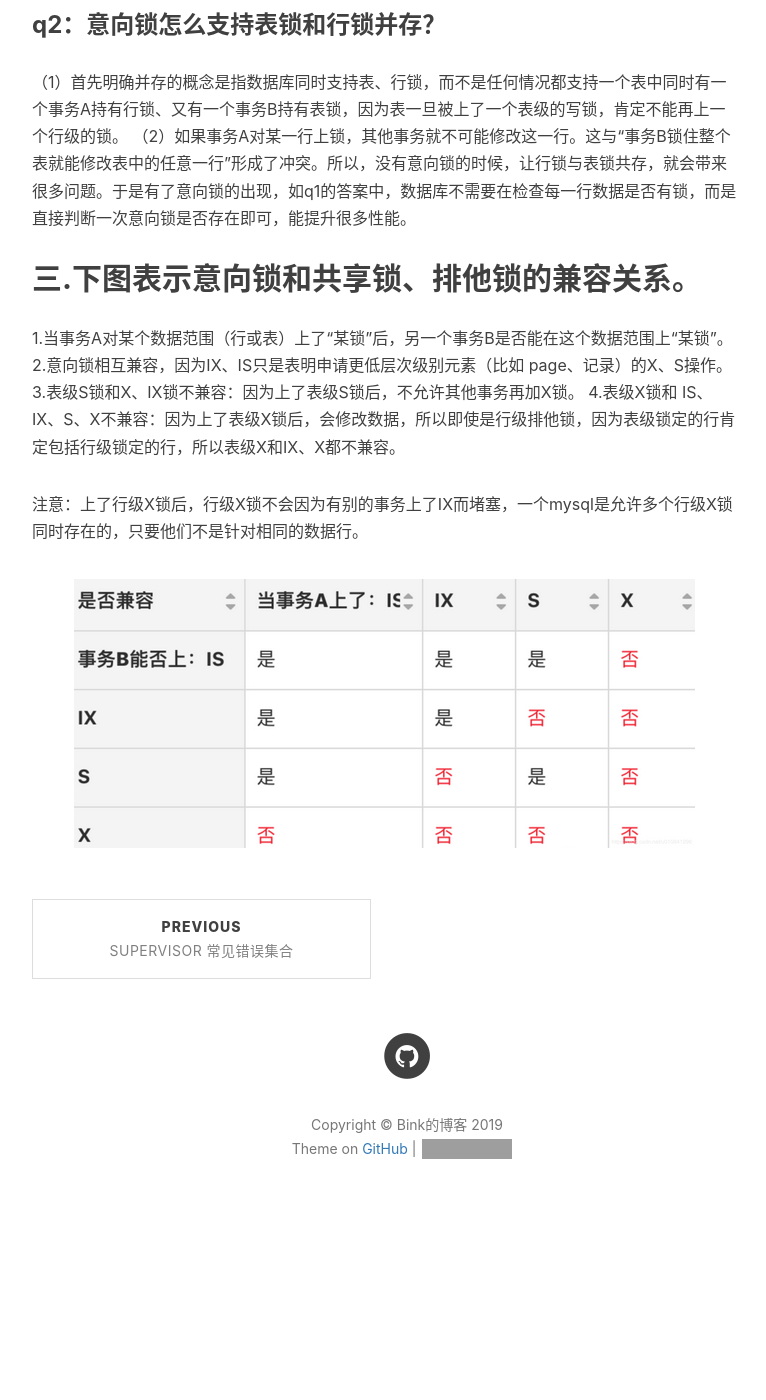
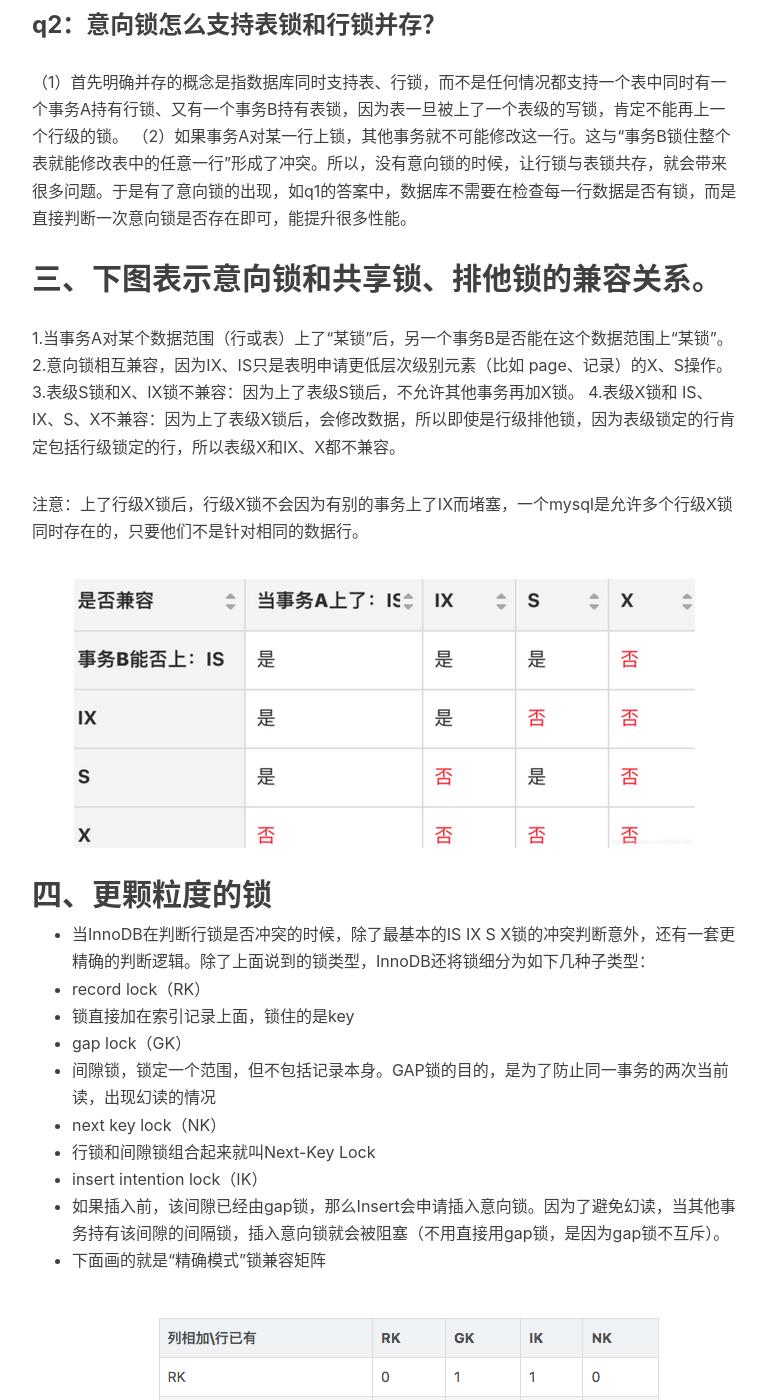
Before and after one commit to binkzhao/binkzhao.github.io, a Jekyll site: the page built from _posts/2019-05-07-Mysql共享锁和排他锁的关系-2019.md, in a window 1280 px wide and 1400 px high, scrolled down 1368 px. Shown: the whole window, without its empty margins (233-999 px from the left). Built offline with Jekyll 4.4.1, drawn with Linux system fonts in a browser that asks for light colours; nearby versions of some CDN libraries; our own code applies the rules of GitHub Pages for plain Markdown files; comment, search, counter and statistics services are not loaded; before the commit the page ends 2621 px from its top, so only the background shows below that; grey boxes are pictures that could not be loaded.

Commit message:
nx lock'

```diff
--- a/_posts/2019-05-07-Mysql共享锁和排他锁的关系-2019.md
+++ b/_posts/2019-05-07-Mysql共享锁和排他锁的关系-2019.md
@@ -27,7 +27,7 @@
 （1）首先明确并存的概念是指数据库同时支持表、行锁，而不是任何情况都支持一个表中同时有一个事务A持有行锁、又有一个事务B持有表锁，因为表一旦被上了一个表级的写锁，肯定不能再上一个行级的锁。
 （2）如果事务A对某一行上锁，其他事务就不可能修改这一行。这与“事务B锁住整个表就能修改表中的任意一行”形成了冲突。所以，没有意向锁的时候，让行锁与表锁共存，就会带来很多问题。于是有了意向锁的出现，如q1的答案中，数据库不需要在检查每一行数据是否有锁，而是直接判断一次意向锁是否存在即可，能提升很多性能。
 
-## 三.下图表示意向锁和共享锁、排他锁的兼容关系。
+## 三、下图表示意向锁和共享锁、排他锁的兼容关系。
 
 1.当事务A对某个数据范围（行或表）上了“某锁”后，另一个事务B是否能在这个数据范围上“某锁”。
 2.意向锁相互兼容，因为IX、IS只是表明申请更低层次级别元素（比如 page、记录）的X、S操作。
@@ -37,3 +37,16 @@
 注意：上了行级X锁后，行级X锁不会因为有别的事务上了IX而堵塞，一个mysql是允许多个行级X锁同时存在的，只要他们不是针对相同的数据行。
 
 ![image-20190507112515442](/img/image-20190507112515442.png)
+
+## 四、更颗粒度的锁
+- 当InnoDB在判断行锁是否冲突的时候，除了最基本的IS IX S X锁的冲突判断意外，还有一套更精确的判断逻辑。除了上面说到的锁类型，InnoDB还将锁细分为如下几种子类型：
+- record lock（RK）
+- 锁直接加在索引记录上面，锁住的是key
+- gap lock（GK）
+- 间隙锁，锁定一个范围，但不包括记录本身。GAP锁的目的，是为了防止同一事务的两次当前读，出现幻读的情况
+- next key lock（NK）
+- 行锁和间隙锁组合起来就叫Next-Key Lock
+- insert intention lock（IK）
+- 如果插入前，该间隙已经由gap锁，那么Insert会申请插入意向锁。因为了避免幻读，当其他事务持有该间隙的间隔锁，插入意向锁就会被阻塞（不用直接用gap锁，是因为gap锁不互斥）。
+- 下面画的就是“精确模式”锁兼容矩阵
+![image-20190507112515442](/img/nxlock.png)
```
Also changed, not shown: img/nxlock.png (added).
